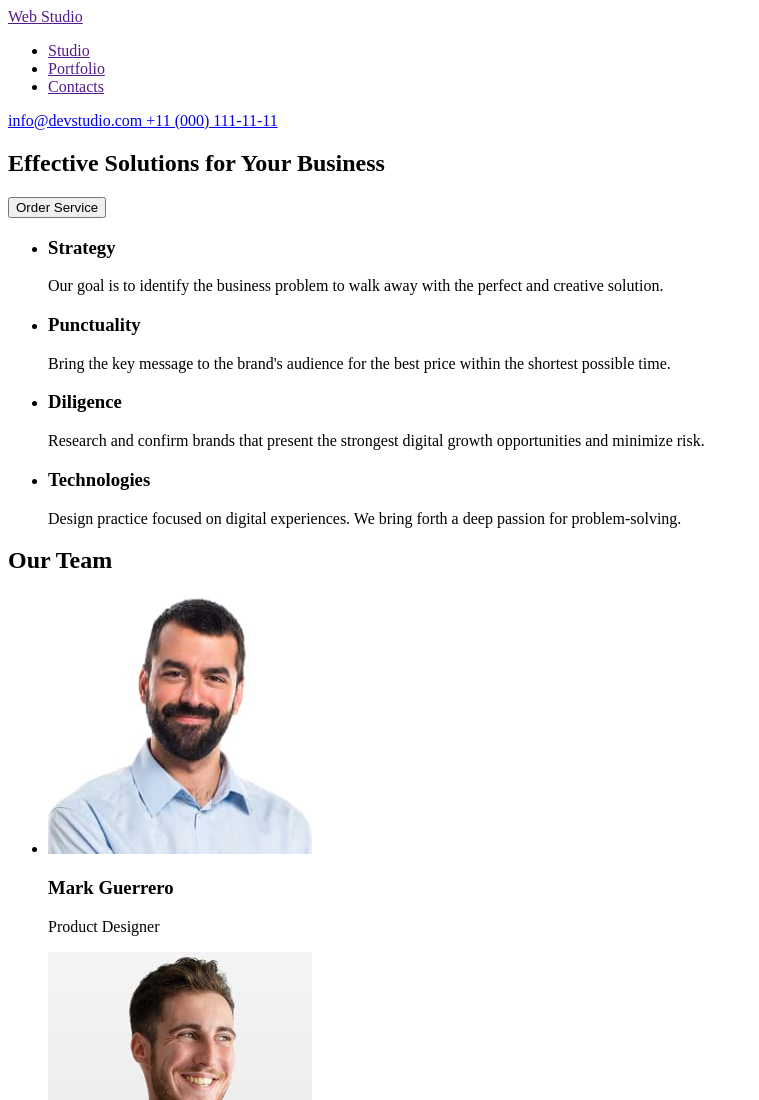
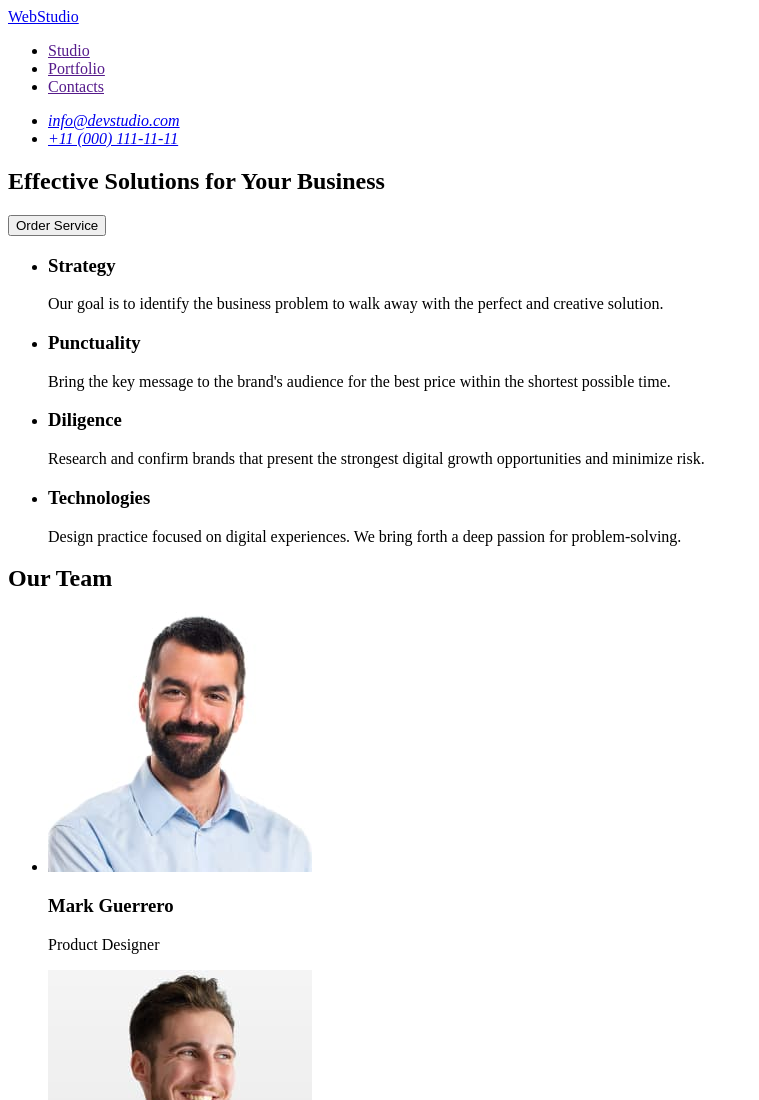
Before and after one commit to Roksolana420/goit-markup-hw-01, a plain HTML site: page index.html in a window 1280 px wide. Shown: the top 1100 px of the page, without its empty margins (0-759 px from the left). Drawn offline with Linux system fonts and the light colour scheme.

Commit message:
fix header

```diff
--- a/index.html
+++ b/index.html
@@ -9,16 +9,27 @@
   <body>
     <header>
       <nav>
-        <a href="">Web Studio</a>
+        <a href="./index.html">WebStudio</a>
         <ul>
           <li><a href="">Studio</a></li>
           <li><a href="">Portfolio</a></li>
           <li><a href="">Contacts</a></li>
         </ul>
       </nav>
-      <address></address>
-      <a href="mailto:info@devstudio.com">info@devstudio.com </a>
-      <a href="tel:+110001111111">+11 (000) 111-11-11 </a>
+      <address >
+        <ul>
+          <li>
+            <a  href="mailto:info@devstudio.com"
+              >info@devstudio.com
+            </a>
+          </li>
+          <li>
+            <a  href="tel:+110001111111"
+              >+11 (000) 111-11-11
+            </a>
+          </li>
+        </ul>
+      </address>
     </header>
 
     <main>
```
